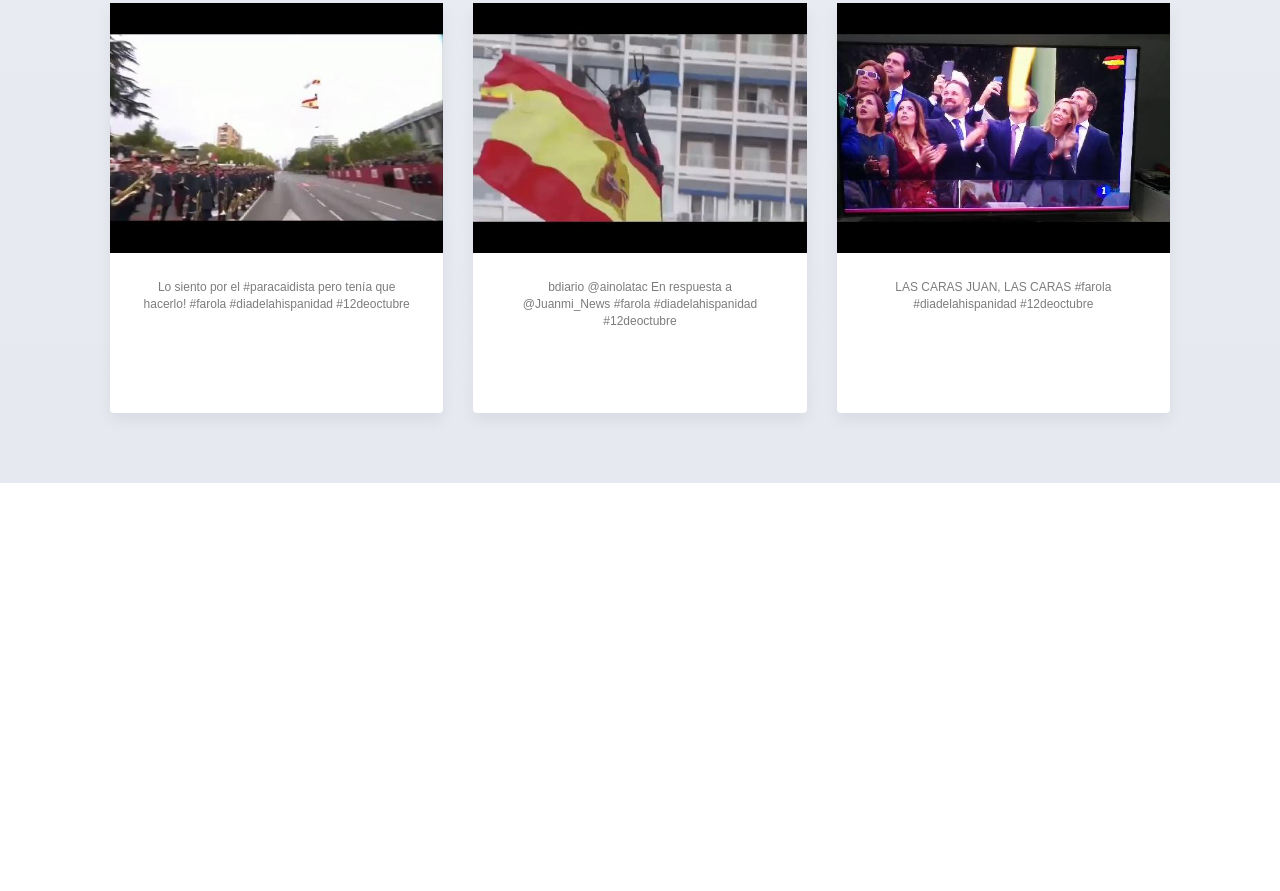
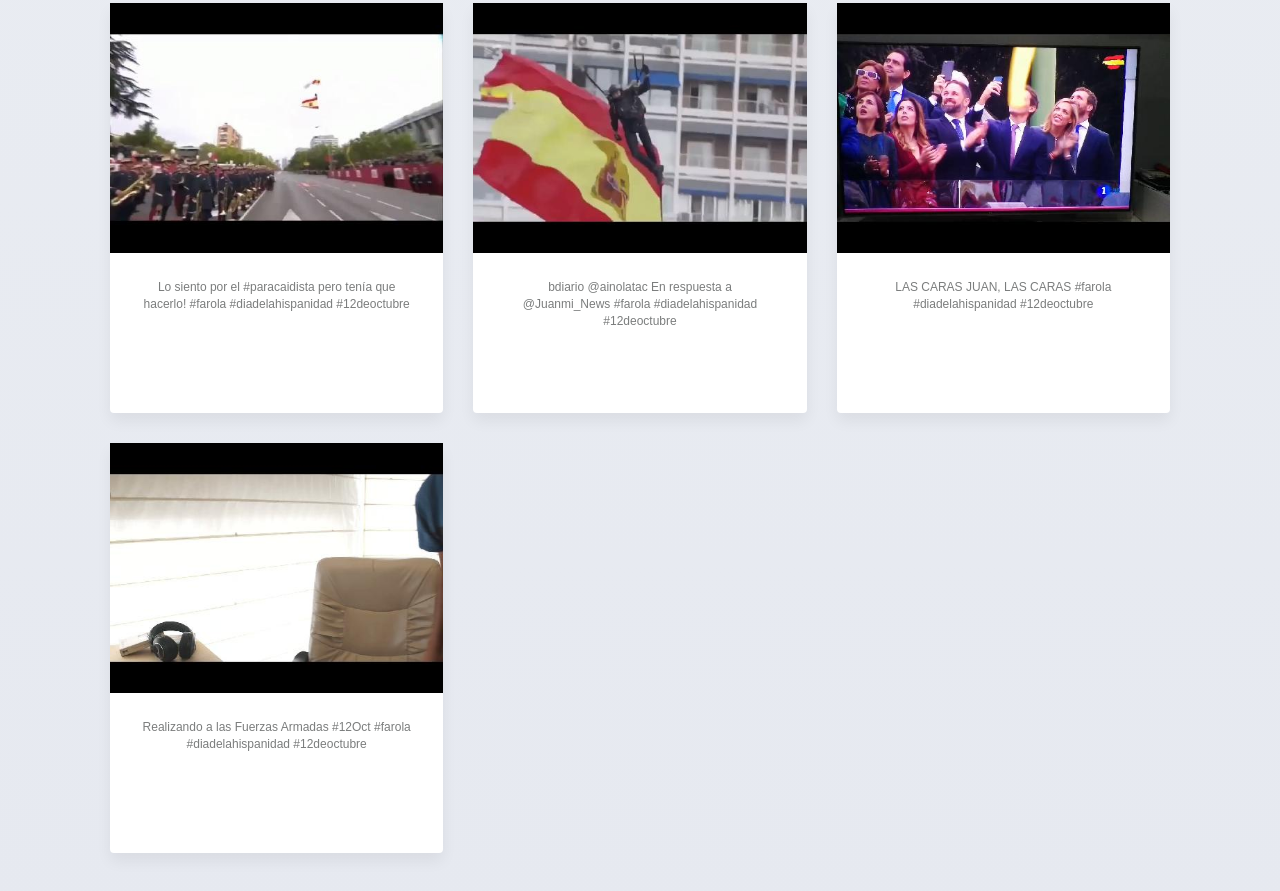
Before and after one commit to spanishlamppost/spanishlamppost.github.io, a plain HTML site: page index.html in a window 1280 px wide. Shown: the part 1988-2879 px from the top of the page. Before the commit the page ends 2471 px from the top, so only its background shows below. Drawn offline with nearby package versions, Linux system fonts and the light colour scheme; a web font is replaced by a local one.

Commit message:
Add files via upload

```diff
--- a/index.html
+++ b/index.html
@@ -190,6 +190,17 @@
 				</div>
 			</div>
 
+			<div class="col-sm-6 col-md-4">
+				<div class="thumbnail">
+					<a href="https://twitter.com/pmallafre/status/1183038573383159810" target="_blank" rel="noopener noreferrer">
+						<img src="images/img-1183038573383159810.jpg">
+					</a>
+					<div class="caption">
+						<p>Realizando a las Fuerzas Armadas #12Oct #farola #diadelahispanidad #12deoctubre</p>
+					</div>
+				</div>
+			</div>
+
 		</div>
 	</div>
 
```
